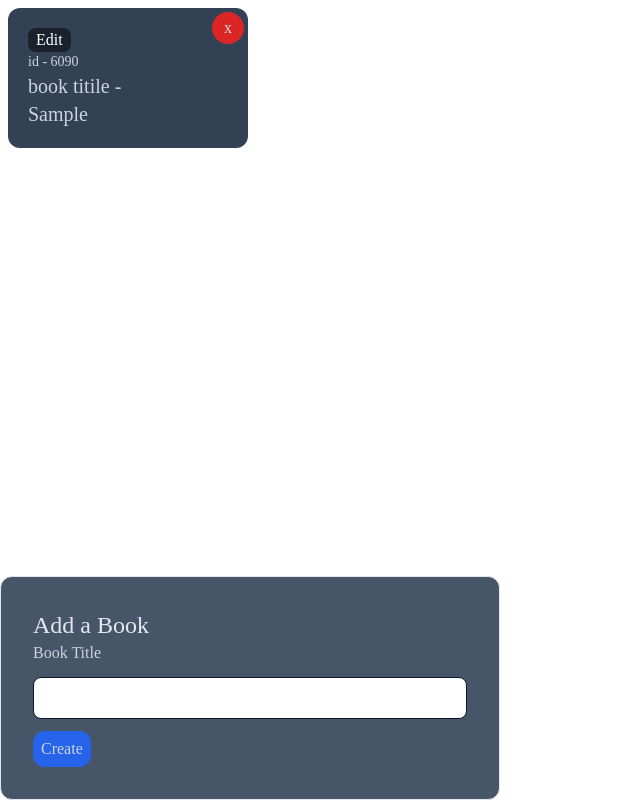
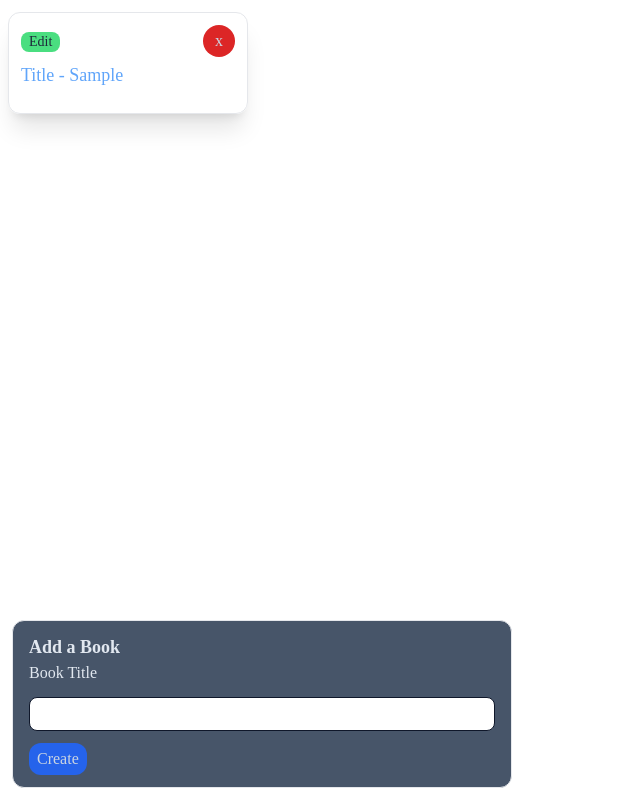
Before and after one commit to kyawkoko232/react-july, a React (Vite) app: page / in a window 1280 px wide. Both pictures are taken after typing "Sample" into the empty fields and a click on the button "Create". Shown: the whole page, without its empty margins (0-640 px from the left). Built offline with nearby package versions, Linux system fonts and the light colour scheme.

Commit message:
updated ok:

```diff
--- a/src/App.jsx
+++ b/src/App.jsx
@@ -7,6 +7,19 @@ import BookList from './components/BookList';
 function App(){
 
   const [books, setBooks] = useState([]);
+
+
+  const editBookById = (id, newTitle) => {
+    const updatedBooks = books.map((book) => {
+      if (book.id === id) {
+        return { ...book, title: newTitle };
+      }
+
+      return book;
+    });
+
+    setBooks(updatedBooks);
+  };
 
   const deleteBookById = (id) => {
     const updatedBooks = books.filter((book) => {
@@ -24,9 +37,12 @@ function App(){
   ]
   setBooks(updatedBooks);
  }
+
+
  return(
-  <div className="app font-poppins ">
-  <BookList books={books} onDelete={deleteBookById} />
+
+  <div className="app relative font-poppins ">
+  <BookList onEdit={editBookById} books={books} onDelete={deleteBookById} />
   <BookCreate  onCreate={createBook} />
   </div>
 )
--- a/src/components/BookCreate.jsx
+++ b/src/components/BookCreate.jsx
@@ -1,6 +1,7 @@
 import { useState } from "react";
 
 function BookCreate({ onCreate }){
+
     const [title, setTitle] = useState('');
     const handleChange = (event) => {
         setTitle(event.target.value);
@@ -13,13 +14,13 @@ function BookCreate({ onCreate }){
     }
 
     return (
-    <div className="absolute bottom-0 ">
-       <div className="p-8 border rounded-xl bg-slate-600 w-[500px]  ">
-       <h3 className="text-slate-200 text-2xl">Add a Book</h3>
+    <div className="fixed bottom-0 w-full px-3 ">
+       <div className="px-4  my-3 py-3 border rounded-xl bg-slate-600 w-full md:w-[500px]  ">
+       <h3 className="text-slate-200 text-lg font-bold">Add a Book</h3>
         <form onSubmit={handleSubmit}  className="flex flex-col justify-center items-start gap-3 ">
-            <label className="text-slate-300">Book Title</label>
-            <input className="border w-full border-slate-900 rounded-lg p-2 " value={title} onChange={handleChange} />
-            <button className="bg-blue-600 px-2 py-1.5 rounded-xl text-slate-300">Create</button>
+            <label className="text-slate-200">Book Title</label>
+            <input className="border w-full border-slate-900 rounded-lg px-2 p-1 " value={title} onChange={handleChange} />
+            <button className="bg-blue-600 px-2 py-1 rounded-xl text-slate-300">Create</button>
         </form>
        </div>
     </div>
--- a/src/components/BookEdit.jsx
+++ b/src/components/BookEdit.jsx
@@ -1,5 +1,28 @@
-function BookEdit(){
-    return <div>BookEdit</div>
+import { useState } from "react";
+
+function BookEdit({ book, onSubmit }) {
+    const [title, setTitle] = useState(book.title);
+
+    const handleChange = (event) => {
+      setTitle(event.target.value);
+    };
+
+    const handleSubmit = (event) => {
+      event.preventDefault();
+
+      onSubmit(book.id, title);
+    };
+
+
+    return (
+        <div className="text-black-500  rounded-lg">
+            <form onSubmit={handleSubmit} action="" className="space-y-2">
+                <label className="mr-2 text-base">Name</label>
+                <input  value={title} onChange={handleChange} className="border border-1 py-0.5 px-2 focus:outline-none text-slate-800 rounded-lg" />
+                <button className="py-1 text-sm mt-5 px-2 bg-blue-400  rounded-xl">Save</button>
+            </form>
+        </div>
+    )
 }
 
 export default BookEdit;
--- a/src/components/BookList.jsx
+++ b/src/components/BookList.jsx
@@ -1,14 +1,14 @@
 import BookShow from './BookShow';
 
-function BookList( {books, onDelete} ){
+function BookList( {books, onEdit, onDelete } ){
 
     const renderedBooks = books.map((book)=>{
-        return <BookShow onDelete={onDelete} key={book.id} book={book} />;
+        return <BookShow onEdit={onEdit} onDelete={onDelete} key={book.id} book={book} />;
     });
 
 
     return (
-    <div className='grid grid-cols-5'>
+    <div className='h-full md:grid grid-cols-5 mb-[200px]'>
         {renderedBooks}
     </div>
 
--- a/src/components/BookShow.jsx
+++ b/src/components/BookShow.jsx
@@ -1,36 +1,47 @@
 import { useState } from "react";
-import BookEdit from './BookEdit';
+import BookEdit from './BookEdit.jsx';
 
-function BookShow( {book, onDelete}){
+
+function BookShow( {book, onEdit, onDelete }){
   const [showEdit, setShowEdit] = useState(false);
-    const handleDeleteClick = ()=> {
-        onDelete(content);
+
+  const handleDeleteClick = ()=> {
+        onDelete(book.id);
     };
 
     const handleEditClick = ()=> {
       setShowEdit(!showEdit);
     }
 
-    let content = <h3>{book.title}</h3>;
+    const handleSubmit = (id, newTitle) => {
+      setShowEdit(false);
+      onEdit(id, newTitle);
+    };
+
+    let content = <span className=" text-blue-400"> Title - {book.title}</span>;
     if (showEdit) {
-      content = <BookEdit />;
+      content = <BookEdit onSubmit={handleSubmit} book={book} />;
+    }
+
+    let name = <h1 className="text-sm">Edit </h1>;
+    if (showEdit){
+      name =  <h1 className="text-sm">Book</h1>;
     }
 
     return (
-    <div className="">
+    <div className="py-1 ">
+      <div className="border shadow-xl relative  max-w-md flex-1 transition-all duration-300  py-4 px-3 m-2 rounded-xl text-slate-300">
+      <div className="actions">
+        <button className="edit rounded-lg px-2 text-slate-800 bg-green-400 md:hover:bg-green-200 " onClick={handleEditClick}>
+          { name }
+        </button>
 
-      <div className="bg-slate-700 relative  max-w-sm flex-1 hover:bg-gray-300 transition-all duration-300 hover:text-black-500 p-5 m-2 rounded-xl text-slate-300">
-      <div className="actions">
-        <button className="edit rounded-lg px-2 text-white hover:text-slate-600 hover:bg-green-300  bg-black-500 " onClick={handleEditClick}>
-          Edit
-        </button>
         <button
-        className="w-8 h-8 hover:bg-blue-600 leading-none absolute bg-red-600 right-1 top-1 rounded-full"
+        className="w-8 h-8 hover:bg-blue-600 leading-none absolute bg-red-600 right-3 top-3 rounded-full"
        onClick={handleDeleteClick}
         > x </button>
       </div>
-      <div className="text-sm">id - {book.id}</div>
-      <div className="text-xl">book titile - {content}</div>
+      <div className="text-lg py-2"> {content} </div>
       </div>
     </div>
     )
```
Also changed, not shown: 1 other file (tests, documents, lock files or other folders).
